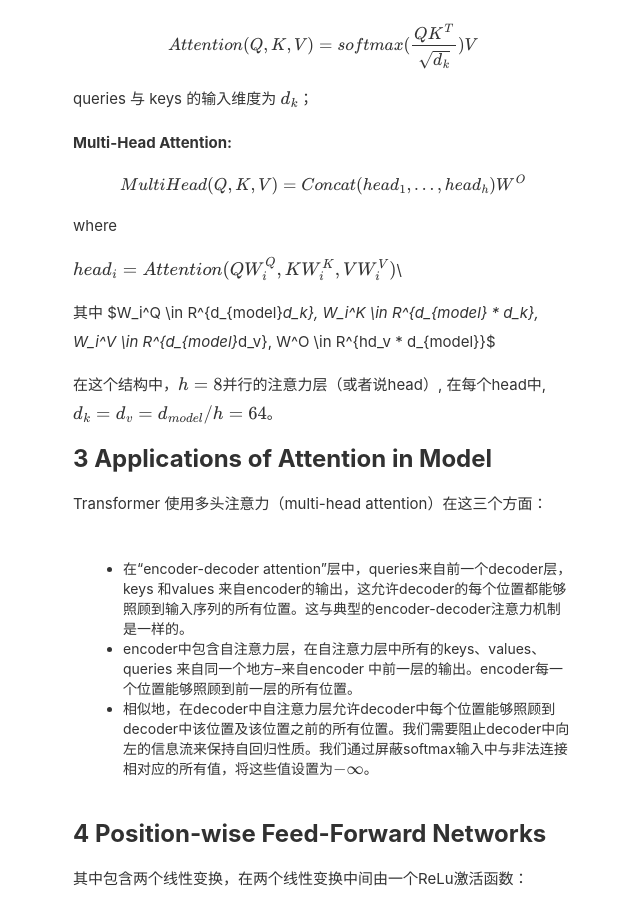
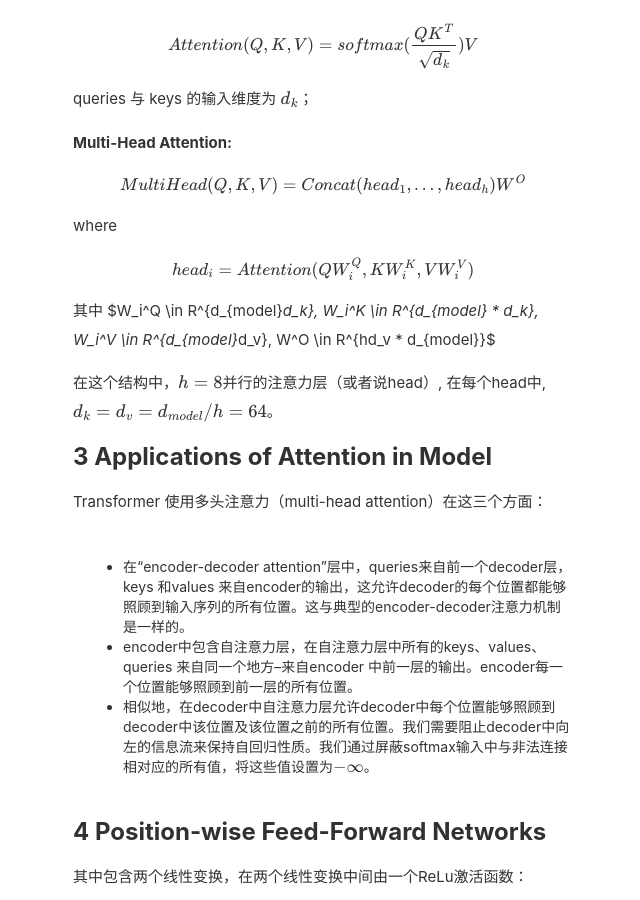
Before and after one commit to luome/luome.github.io, a Jekyll site: the page built from _posts/2018-12-3-Transformer笔记.md, in a window 1280 px wide and 900 px high, scrolled down 2631 px. Shown: the whole window, without its empty margins (317-957 px from the left). Built offline with Jekyll 4.4.1, drawn with Linux system fonts in a browser that asks for light colours; formulas are drawn with MathJax 3.

```diff
--- a/_posts/2018-12-3-Transformer笔记.md
+++ b/_posts/2018-12-3-Transformer笔记.md
@@ -57,7 +57,7 @@ $$ MultiHead(Q, K, V) = Concat(head_1, ..., head_h)W^O $$
 
 where
 
-$$ head_i = Attention(QW_i^Q, KW_i^K, VW_i^V) $$\
+$$ head_i = Attention(QW_i^Q, KW_i^K, VW_i^V) $$
 
 
 其中 $W_i^Q \in R^{d_{model}*d_k}, W_i^K \in R^{d_{model} * d_k}, W_i^V \in R^{d_{model}*d_v}, W^O \in R^{hd_v * d_{model}}$
```
